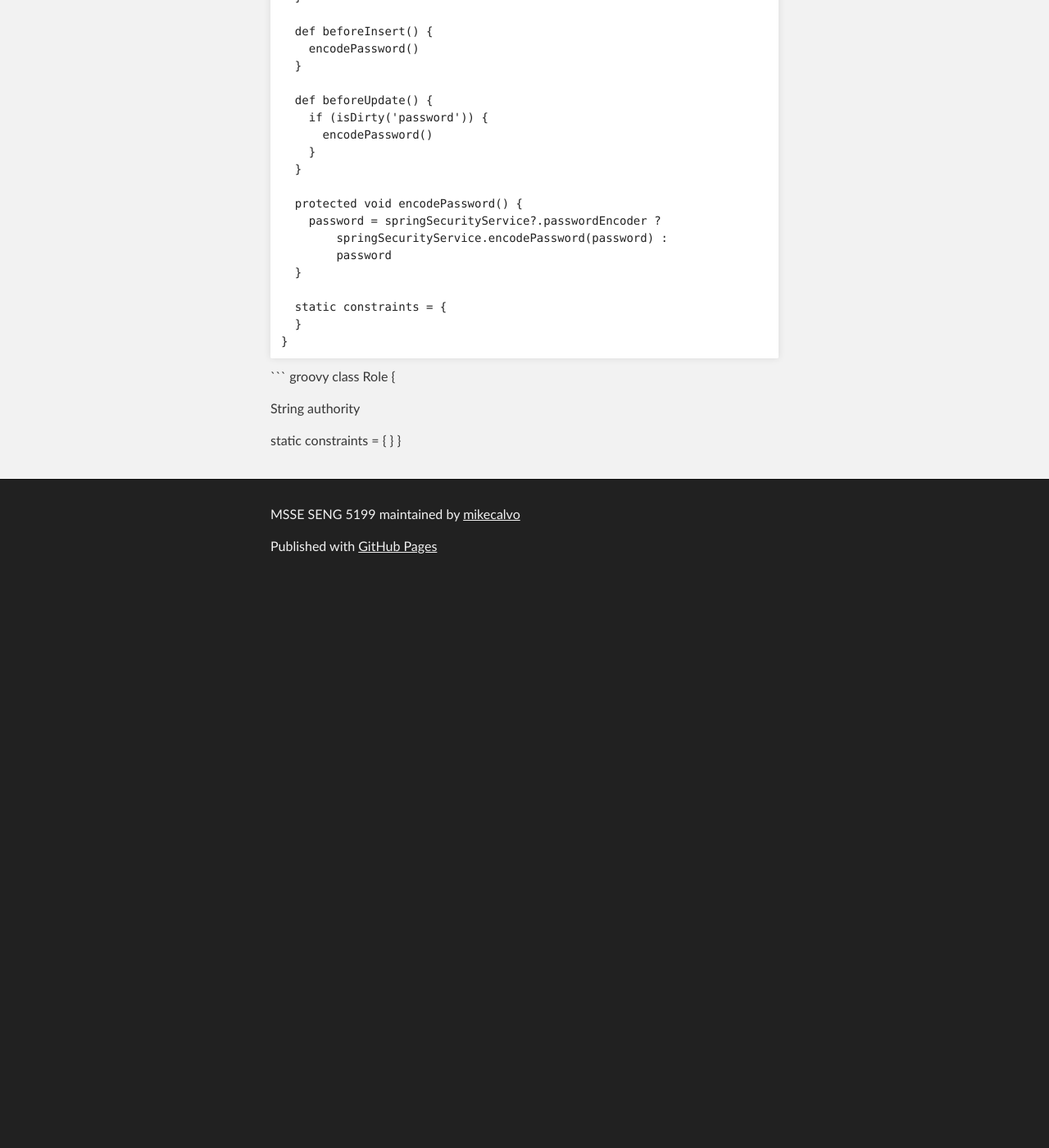
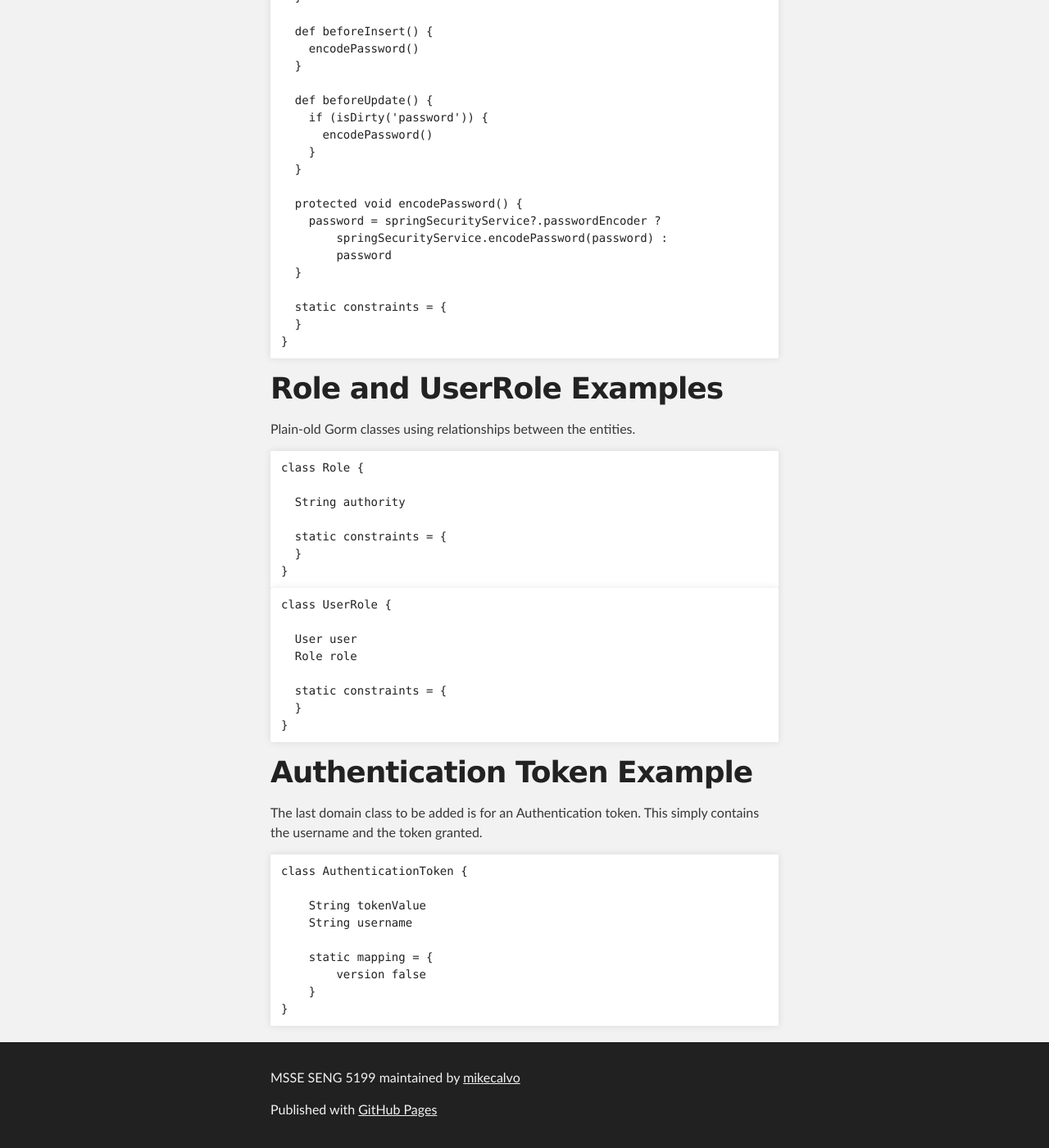
Before and after one commit to mikecalvo/mikecalvo.github.io, a Jekyll site: the page built from msse/examples/security/index.md, in a window 1280 px wide and 1400 px high, scrolled down 1868 px. Shown: the whole window at 82% size. Built offline with Jekyll 4.4.1, drawn with Linux system fonts in a browser that asks for light colours; before the commit the page ends 2581 px from its top, so only the background shows below that.

Commit message:
added notes for the Role and AuthToken classes

````diff
--- a/msse/examples/security/index.md
+++ b/msse/examples/security/index.md
@@ -80,7 +80,11 @@ class User {
 }
 ```
 
-``` groovy
+# Role and UserRole Examples
+
+Plain-old Gorm classes using relationships between the entities.
+
+``` Groovy
 class Role {
 
   String authority
@@ -88,3 +92,31 @@ class Role {
   static constraints = {
   }
 }
+```
+
+``` Groovy
+class UserRole {
+
+  User user
+  Role role
+
+  static constraints = {
+  }
+}
+```
+
+# Authentication Token Example
+
+The last domain class to be added is for an Authentication token.  This simply contains the username and the token granted.
+
+``` Groovy
+class AuthenticationToken {
+
+    String tokenValue
+    String username
+
+    static mapping = {
+        version false
+    }
+}
+```
````
